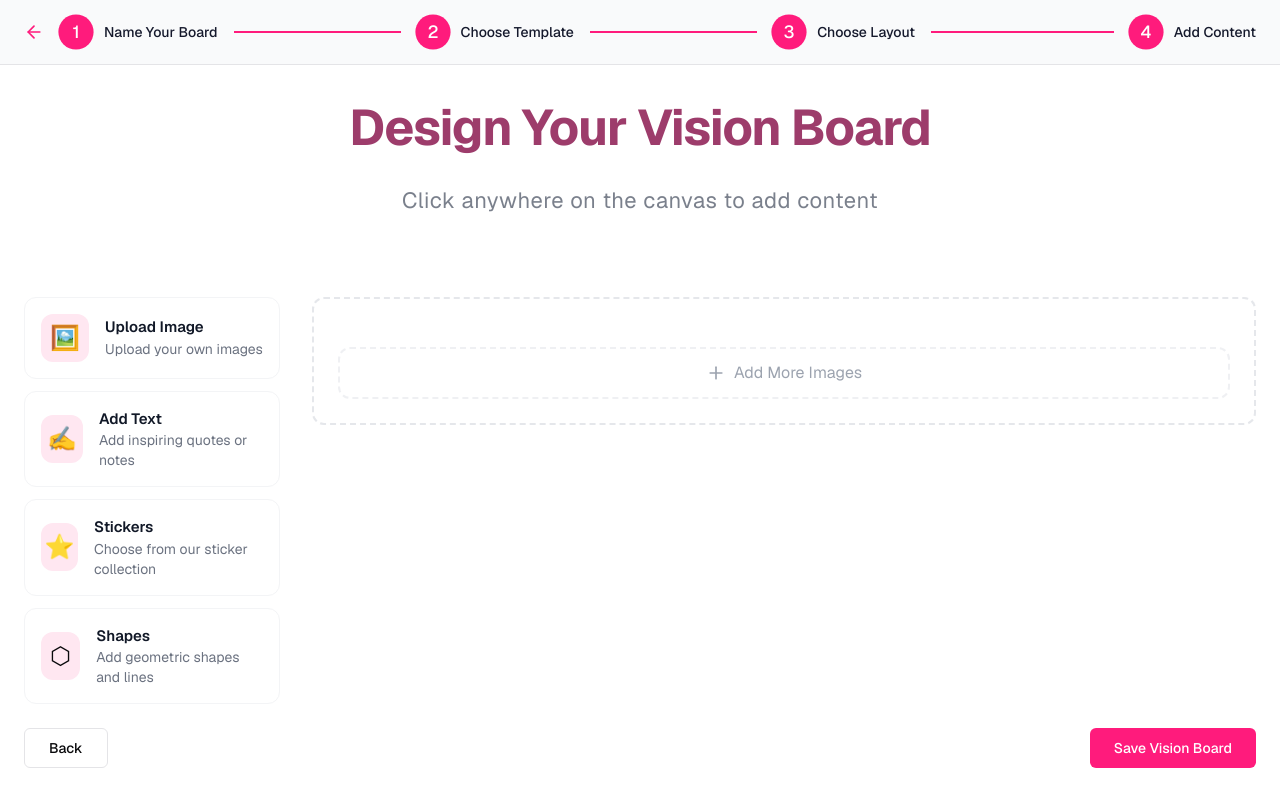
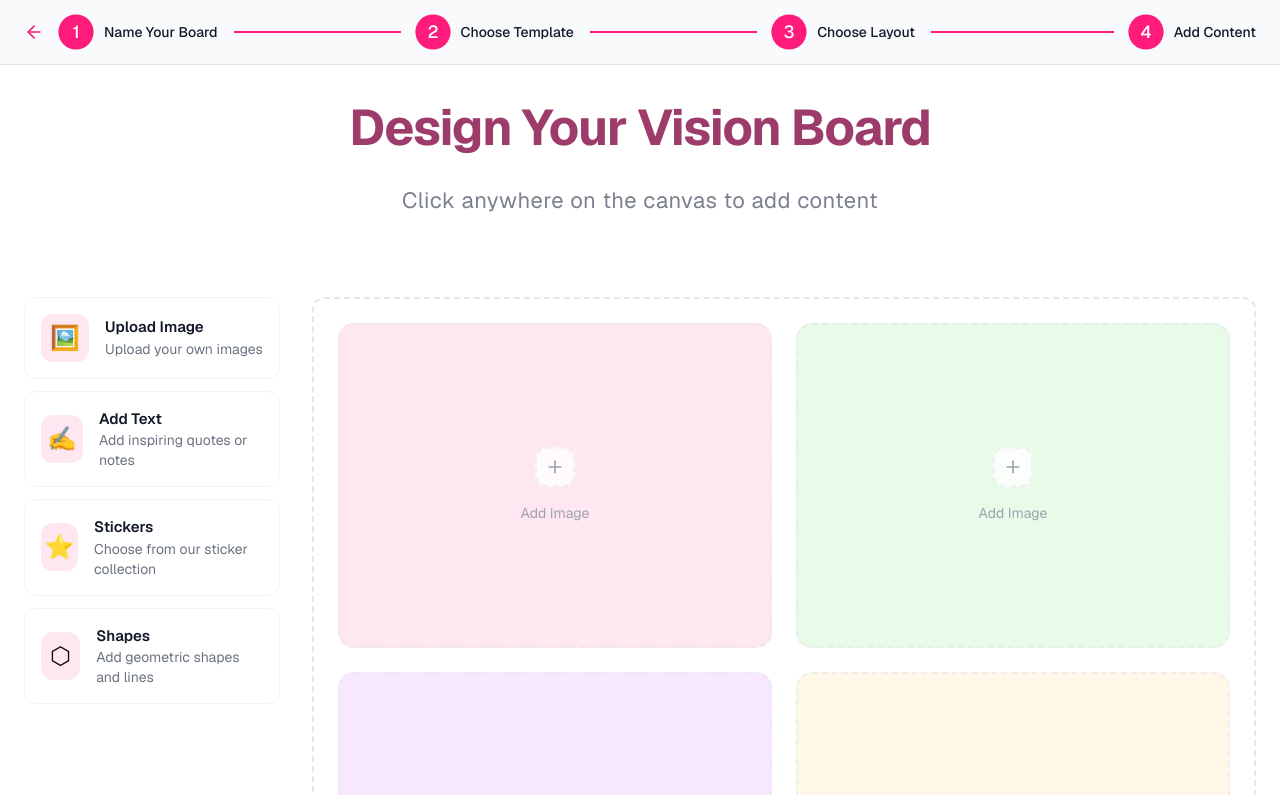
Before and after one commit to zaktech96/vsionboard, a Next.js app: page /create/content in a window 1280 px wide. Shown: the top 795 px of the page. Built offline with nearby package versions, Linux system fonts and the light colour scheme.

Commit message:
Refactor grid layout rendering and add more images button

```diff
--- a/app/create/content/page.tsx
+++ b/app/create/content/page.tsx
@@ -3,7 +3,6 @@
 import { Button } from '@/components/ui/button';
 import { useRouter, useSearchParams } from 'next/navigation';
 import { useState, Suspense, ChangeEvent, useRef } from 'react';
-import { Input } from '@/components/ui/input';
 import { Dialog, DialogContent, DialogHeader, DialogTitle } from '@/components/ui/dialog';
 import { Textarea } from '@/components/ui/textarea';
 import Image from 'next/image';
@@ -130,40 +129,39 @@ function ContentEditor() {
   const layoutTemplates = {
     'grid-2x2': (
       <div className="flex flex-col gap-6">
-        <div className="grid grid-cols-2 gap-6 h-full">
-          {Object.keys(selectedImages)
-            .filter(key => key.startsWith('grid-'))
-            .map((key) => (
+        {/* Initial grid layout */}
+        <div className="grid grid-cols-2 gap-6">
+          {[...Array(4)].map((_, i) => (
             <div
-                key={key}
-                onClick={() => handleImageClick(key)}
-                className="bg-[#FFE7F1] rounded-2xl border-2 border-dashed border-gray-200/60
+              key={i}
+              onClick={() => handleImageClick(`grid-${i}`)}
+              className={`aspect-[4/3] rounded-2xl
+                       border-2 border-dashed border-gray-200/60
                        hover:border-[#FF1B7C]/20 hover:opacity-90
-                         transition-all duration-300 aspect-[4/3]
+                       transition-all duration-300
                        flex items-center justify-center group cursor-pointer
-                         relative overflow-hidden"
+                       ${i === 0 ? 'bg-[#FFE7F1]' :
+                         i === 1 ? 'bg-[#E8FAE8]' :
+                         i === 2 ? 'bg-[#F8E8FF]' :
+                         'bg-[#FFF8E8]'}`}
             >
-                {selectedImages[key] ? (
-                  <Image
-                    src={selectedImages[key]}
-                    alt="Selected content"
-                    fill
-                    className="object-cover"
-                  />
-                ) : (
               <div className="flex flex-col items-center gap-4 transform group-hover:scale-105 transition-transform">
                 <div className="w-10 h-10 rounded-xl border-2 border-dashed border-gray-200/60
-                                  flex items-center justify-center bg-white shadow-sm">
-                      <span className="text-gray-400 text-xl">+</span>
+                              flex items-center justify-center bg-white/80">
+                  <Plus className="w-5 h-5 text-gray-400 group-hover:text-[#FF1B7C]" />
                 </div>
                 <span className="text-gray-400 text-sm">Add Image</span>
               </div>
-                )}
             </div>
           ))}
         </div>
+
+        {/* Add More Images button */}
         <button
-          onClick={() => handleImageClick(`grid-${Object.keys(selectedImages).filter(k => k.startsWith('grid-')).length}`)}
+          onClick={() => {
+            const newIndex = Object.keys(selectedImages).filter(k => k.startsWith('grid-')).length;
+            handleImageClick(`grid-${newIndex}`);
+          }}
           className="w-full py-3 border-2 border-dashed border-gray-200/60 rounded-xl
                    hover:border-[#FF1B7C]/20 hover:bg-[#FFE7F1]/10 transition-all
                    flex items-center justify-center gap-2 group"
```
Lines whose indentation alone changed are shown as unchanged.
